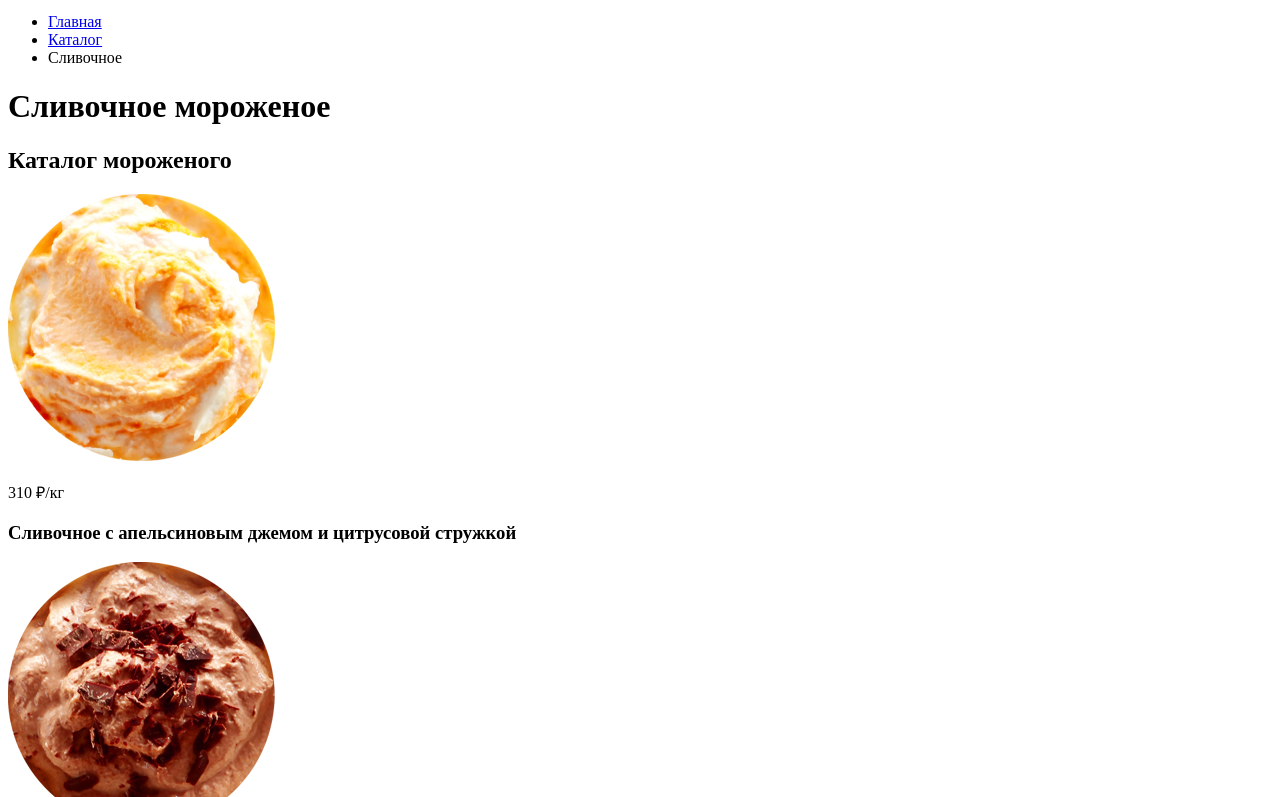
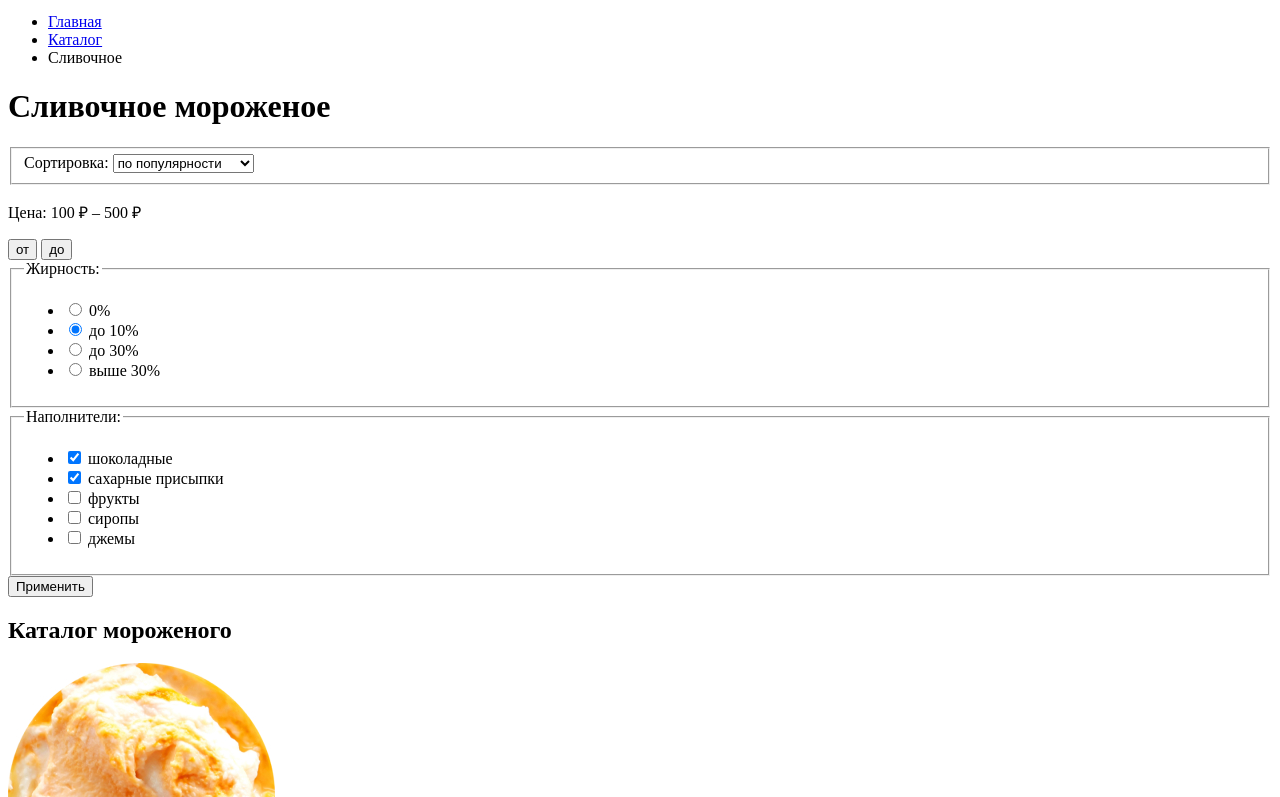
Before and after one commit to dianova-mila/322403-gllacy-28, a plain HTML site: page catalog.html in a window 1280 px wide. Shown: the part 707-1504 px from the top of the page. Drawn offline with Linux system fonts and the light colour scheme.

Commit message:
Завершаем разметку

```diff
--- a/catalog.html
+++ b/catalog.html
@@ -26,6 +26,7 @@
       </ul>
     </nav>
     <!-- /.header-nav -->
+
     <ul class="header-actions">
       <li>
         <button type="button" class="header__button header-actions__search">Поиск</button>
@@ -77,6 +78,7 @@
       </li>
     </ul>
     <!-- /.header-actions -->
+
     <p class="header-contacts">
       с 10 до 20, ежедневно<br>
       <a href="tel:+78124502525">8 812 450-25-25</a>
@@ -84,6 +86,7 @@
     <!-- /.header-contacts -->
   </header>
   <!-- /.header -->
+
   <main>
     <ul class="breadcrumbs">
       <li class="breadcrumbs__item"><a href="index.html">Главная</a></li>
@@ -92,6 +95,76 @@
     </ul>
     <!-- /.breadcrumbs -->
     <h1 class="visually-hidden">Сливочное мороженое</h1>
+
+    <section class="filter">
+      <form action="https://echo.htmlacademy.ru" method="get">
+        <fieldset class="filter__item">
+          <label class="filter__title" for="filter-sort-field">Сортировка:</label>
+          <select class="filter__input" name="filter-sort" id="filter-sort-field">
+            <option value="popular" selected>по популярности</option>
+            <option value="cheap">сначала недорогие</option>
+            <option value="expensive">сначала дорогие</option>
+            <option value="fat">по жирности</option>
+          </select>
+        </fieldset>
+          <div class="filter__price">
+            <p class="filter__title">Цена: 100 ₽ – 500 ₽</p>
+            <div class="filter__range filter__input">
+              <button type="button" class="filter__button_circle">от</button>
+              <button type="button" class="filter__button_circle">до</button>
+            </div>
+          </div>
+        <fieldset class="filte__item">
+          <legend class="filter__title">Жирность:</legend>
+          <ul class="filter__input">
+            <li>
+              <input class="filter__radio" type="radio" name="filter-fat" value="0" id="filter-fat-0">
+              <label for="filter-fat-0">0%</label>
+            </li>
+            <li>
+              <input class="filter__radio" type="radio" name="filter-fat" value="10" id="filter-fat-10" checked>
+              <label for="filter-fat-10">до 10%</label>
+            </li>
+            <li>
+              <input class="filter__radio" type="radio" name="filter-fat" value="30" id="filter-fat-30">
+              <label for="filter-fat-30">до 30%</label>
+            </li>
+            <li>
+              <input class="filter__radio" type="radio" name="filter-fat" value="30+" id="filter-fat-30+">
+              <label for="filter-fat-30+">выше 30%</label>
+            </li>
+          </ul>
+        </fieldset>
+        <fieldset class="filter__item">
+          <legend class="filter__title">Наполнители:</legend>
+          <ul class="filter__input">
+            <li>
+              <input class="filter__checkbox" type="checkbox" name="chocolate" id="chocolate-field" checked>
+              <label for="chocolate-field">шоколадные</label>
+            </li>
+            <li>
+              <input class="filter__checkbox" type="checkbox" name="sugar" id="sugar-field" checked>
+              <label for="sugar-field">сахарные присыпки</label>
+            </li>
+            <li>
+              <input class="filter__checkbox" type="checkbox" name="fruits" id="fruits-field">
+              <label for="fruits-field">фрукты</label>
+            </li>
+            <li>
+              <input class="filter__checkbox" type="checkbox" name="syrups" id="syrups-field">
+              <label for="syrups-field">сиропы</label>
+            </li>
+            <li>
+              <input class="filter__checkbox" type="checkbox" name="jams" id="jams-field">
+              <label for="jams-field">джемы</label>
+            </li>
+          </ul>
+        </fieldset>
+        <button type="submit" class="filter__button">Применить</button>
+      </form>
+    </section>
+    <!-- /.filter -->
+
     <section class="catalog">
       <h2 class="visually-hidden">Каталог мороженого</h2>
       <article class="catalog-item">
@@ -156,6 +229,7 @@
       </article>
     </section>
     <!-- /.catalog -->
+
     <div class="pages">
       <button type="button" class="back" disabled>Назад</button>
       <ul>
@@ -169,6 +243,7 @@
     </div>
     <!-- /.pages -->
   </main>
+
   <footer class="footer">
     <section class="social">
       <h3 class="visually-hidden">Наши социальные сети</h3>
@@ -180,6 +255,7 @@
       </ul>
     </section>
     <!-- /.social -->
+
     <section class="footer-nav">
       <h3 class="visually-hidden">Дополнительная информация</h3>
       <ul class="footer-nav__list">
@@ -190,6 +266,7 @@
       </ul>
     </section>
     <!-- /.footer-nav -->
+
     <section class="footer-copyright">
       <a href="https://htmlacademy.ru/intensive/htmlcss" class="footer-copyright__logo">
         <img src="img/footer/logo-htmlacademy.svg" width="108" height="39" alt="Логотип HTML Academy">
```
Also changed, not shown: index.html (+31 -9 lines).
